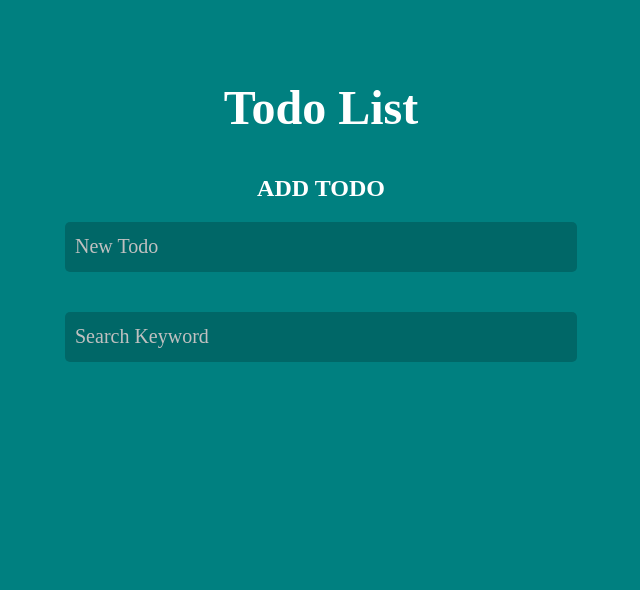
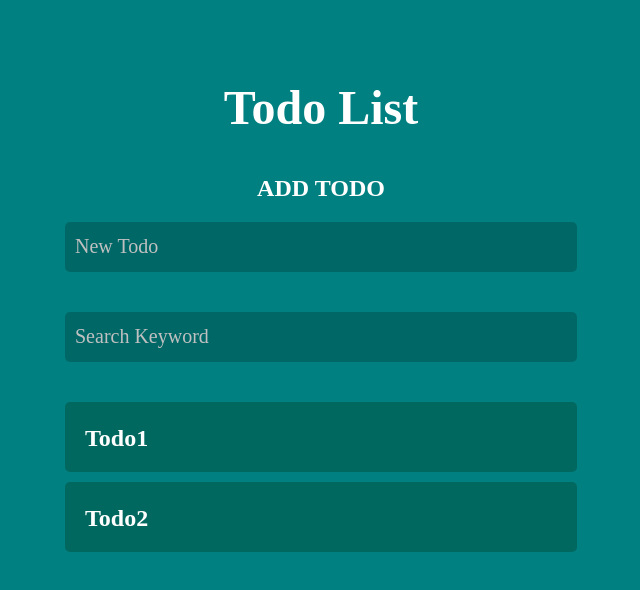
Before and after one commit to harisan1212/react-todolist, a React (Create React App) app: page / in a window 1280 px wide. Shown: the top 590 px of the page, without its empty margins (319-959 px from the left). Built offline with nearby package versions, Linux system fonts and the light colour scheme.

Commit message:
show-todolist

```diff
--- a/src/Components/Organisms/TodoList/index.jsx
+++ b/src/Components/Organisms/TodoList/index.jsx
@@ -1,4 +1,4 @@
-import style from "./style.module.css";
+import styles from "./style.module.css";
 
 /**
  * TodoList
@@ -11,4 +11,18 @@ import style from "./style.module.css";
  *
  */
 
-export const TodoList = () => {};
+export const TodoList = (props) => {
+  const { todoList } = props;
+
+  return (
+    <ul className={styles.list}>
+      {todoList.map((todo) => {
+        return (
+          <li key={todo.id} className={styles.todo}>
+            <span className={styles.task}>{todo.title}</span>
+          </li>
+        );
+      })}
+    </ul>
+  );
+};
--- a/src/Components/templates/TodoTemplate/index.jsx
+++ b/src/Components/templates/TodoTemplate/index.jsx
@@ -1,4 +1,4 @@
-import React, { useState } from "react";
+import React, { useState, useMemo } from "react";
 import styles from "./styles.module.css";
 import { AddTodo } from "../../Organisms/AddTodo";
 import { TodoList } from "../../Organisms/TodoList";
@@ -9,6 +9,21 @@ export const TodoTemplate = () => {
   const [inputValue, setInputValue] = useState("");
   /* 検索キーワード */
   const [searchKeyword, setSearchKeyword] = useState("");
+  /* todolist */
+  const [originTodolist, setOriginTodolist] = useState([
+    { id: 1, title: "Todo1" },
+    { id: 2, title: "Todo2" },
+  ]);
+  /* 表示用TodoList */
+  const showTodoList = useMemo(() => {
+    return originTodolist.filter((todo) => {
+      //検索キーワードに部分一致したtodoだけを一覧に表示する
+      //正規表現を使用するため、RegExpを使用
+      //第一引数はsearchKeywordの最初の文字列を検索、第二引数=フラグ(iは大文字と小文字を区別しない)
+      const regexp = new RegExp("^" + searchKeyword, "i");
+      return todo.title.match(regexp);
+    });
+  }, [originTodolist, searchKeyword]);
 
   /* action */
   /**
@@ -26,7 +41,6 @@ export const TodoTemplate = () => {
    * @param {*} e
    */
   const handleChangSerchKeyword = (e) => {
-    console.log(e.target.value);
     setSearchKeyword(e.target.value);
   };
 
@@ -48,12 +62,6 @@ export const TodoTemplate = () => {
     }
   };
 
-  /* todolist */
-  const [originTodolist, setOriginTodolist] = useState([
-    { id: 1, title: "Todo1" },
-    { id: 2, title: "Todo2" },
-  ]);
-
   return (
     <div className={styles.container}>
       <h1 className={styles.title}>Todo List</h1>
@@ -74,7 +82,9 @@ export const TodoTemplate = () => {
         />
       </section>
       {/* Todoリスト表示エリア */}
-      {<TodoList originTodolist={originTodolist} />}
+      <section className={styles.common}>
+        {showTodoList.length > 0 && <TodoList todoList={showTodoList} />}
+      </section>
     </div>
   );
 };
```
